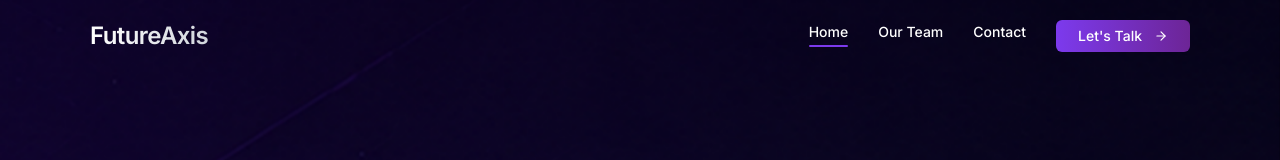
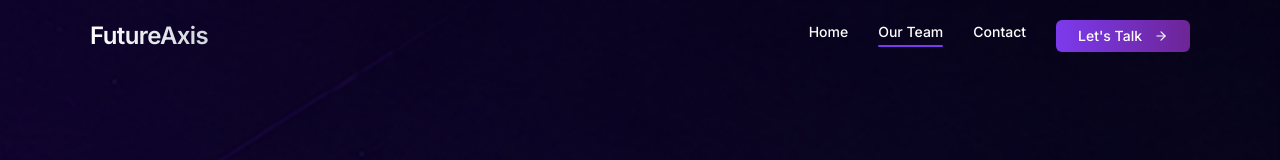
Before and after one commit to FutureAxis/futureaxis-official-web, a Next.js app: page /team in a window 1280 px wide. Shown: the top 160 px of the page. Built offline with nearby package versions, Linux system fonts and the light colour scheme.

Commit message:
refactor: update Navbar component to use dynamic routing and improve accessibility

```diff
--- a/components/layout/Navbar.tsx
+++ b/components/layout/Navbar.tsx
@@ -4,11 +4,28 @@
 import React, { useState, useEffect } from "react";
 import { Menu, X } from "lucide-react";
 import GradientButton from "@/components/buttons/GradientButton";
+import { usePathname } from "next/navigation";
 
 export default function Navbar() {
     const [isMobileMenuOpen, setIsMobileMenuOpen] = useState(false);
-    const [activeItem, setActiveItem] = useState("home");
     const [isScrolled, setIsScrolled] = useState(false);
+    const pathname = usePathname();
+
+    const navItems = [
+        { id: "home", label: "Home", href: "/" },
+        { id: "team", label: "Our Team", href: "/team" },
+        { id: "contact", label: "Contact", href: "/contact" },
+    ];
+
+    // Determine active item based on current path
+    const getActiveItem = () => {
+        if (pathname === "/") return "home";
+        if (pathname === "/team") return "team";
+        if (pathname === "/contact") return "contact";
+        return "home";
+    };
+
+    const activeItem = getActiveItem();
 
     // Handle scroll effect for navbar background
     useEffect(() => {
@@ -36,11 +53,10 @@ export default function Navbar() {
         };
     }, [isMobileMenuOpen]);
 
-    const navItems = [
-        { id: "home", label: "Home", href: "#" },
-        { id: "team", label: "Our Team", href: "#" },
-        { id: "contact", label: "Contact", href: "#" },
-    ];
+    // Close mobile menu on route change
+    useEffect(() => {
+        setIsMobileMenuOpen(false);
+    }, [pathname]);
 
     return (
         <>
@@ -50,7 +66,7 @@ export default function Navbar() {
                 }`}
             >
                 {/* Logo / Brand */}
-                <a href="#" className="text-2xl font-bold tracking-tight bg-gradient-to-r from-white to-gray-300 bg-clip-text text-transparent hover:opacity-80 transition-opacity">
+                <a href="/" className="text-2xl font-bold tracking-tight bg-gradient-to-r from-white to-gray-300 bg-clip-text text-transparent hover:opacity-80 transition-opacity">
                     FutureAxis
                 </a>
 
@@ -60,7 +76,6 @@ export default function Navbar() {
                         <a
                             key={item.id}
                             href={item.href}
-                            onClick={() => setActiveItem(item.id)}
                             className="relative text-white hover:text-[#7C3AED] text-sm font-medium leading-[100%] tracking-0 transition-colors duration-200 pb-2"
                         >
                             {item.label}
@@ -91,13 +106,12 @@ export default function Navbar() {
                 }`}
                 style={{ top: "73px" }}
             >
-                <div className="flex flex-col px-[90px] py-8 gap-6">
+                <div className="flex flex-col px-5 lg:px-[90px] py-8 gap-6">
                     {navItems.map((item) => (
                         <a
                             key={item.id}
                             href={item.href}
                             onClick={() => {
-                                setActiveItem(item.id);
                                 setIsMobileMenuOpen(false);
                             }}
                             className="text-white hover:text-[#7C3AED] text-lg font-medium leading-[100%] tracking-0 transition-colors duration-200 py-3 border-b border-white/10 w-full"
@@ -114,6 +128,7 @@ export default function Navbar() {
                 </div>
             </div>
 
+            {/* Spacer to prevent content from going under fixed navbar */}
             <div className="h-[73px]" />
         </>
     );
```
